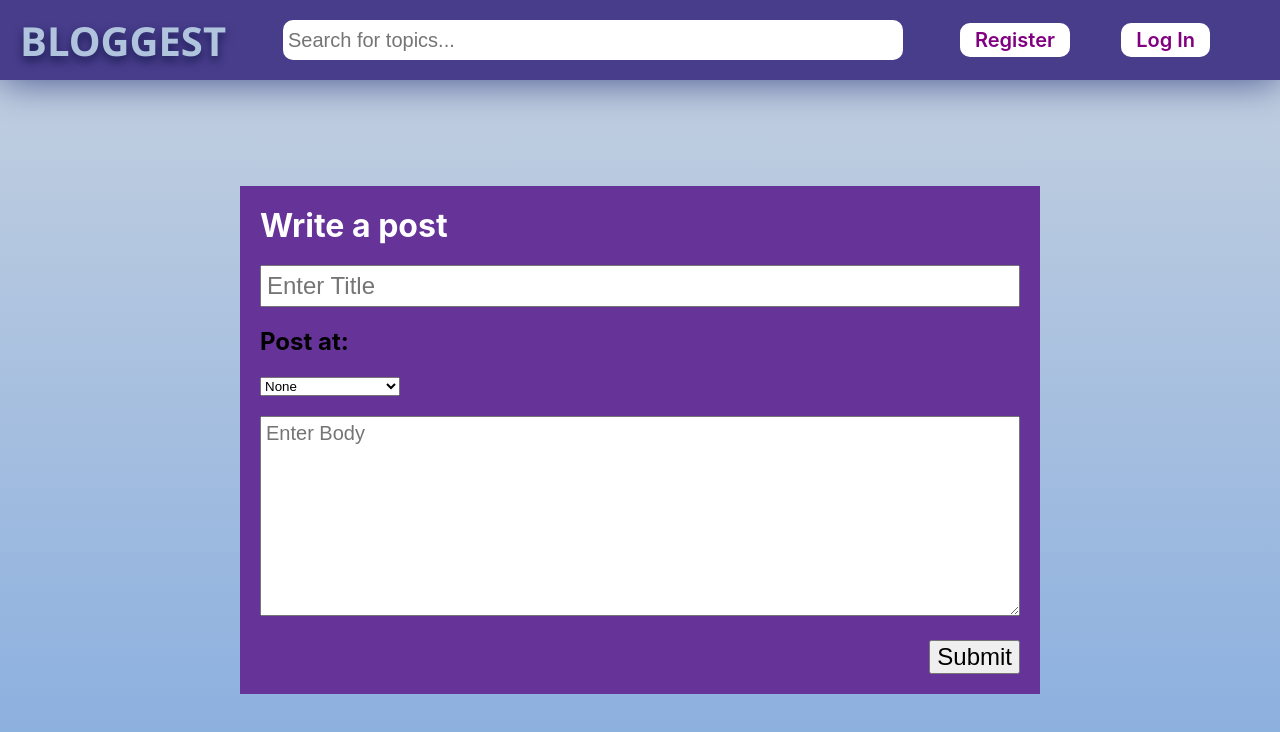
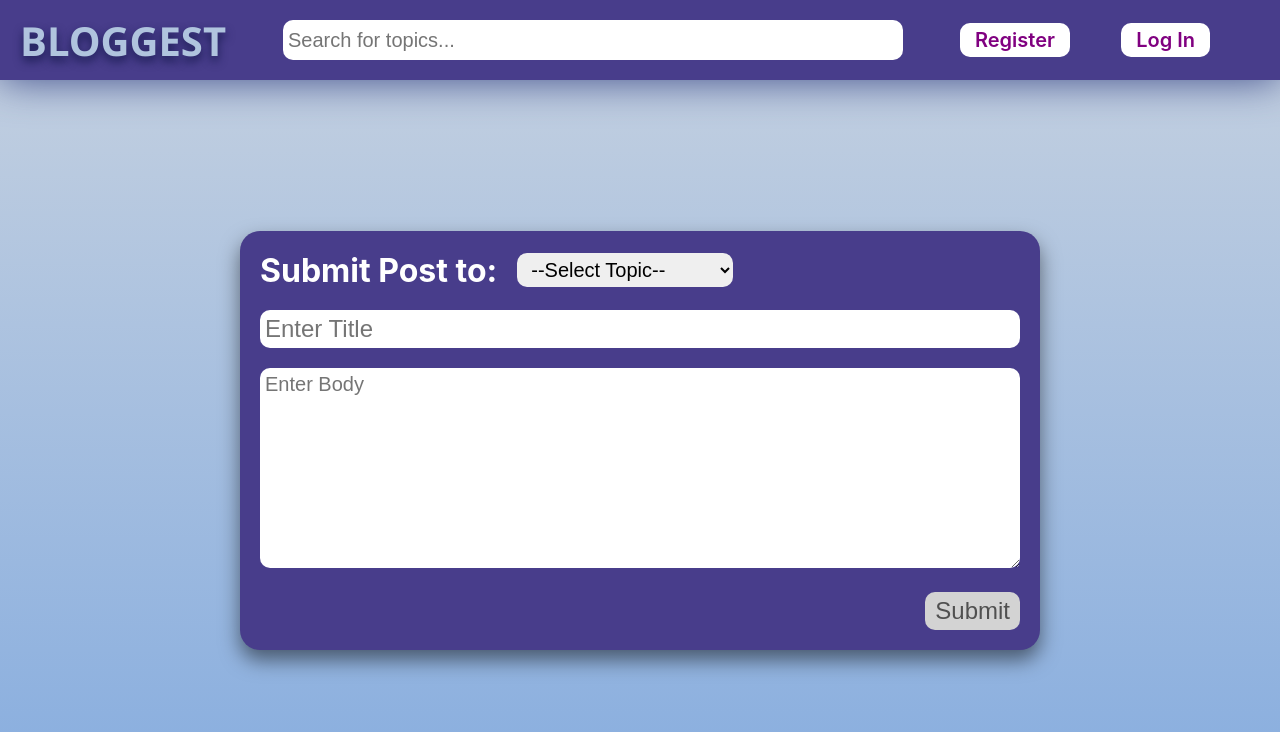
Before and after one commit to Omar-Walid-MD/React-Blog-App, a React (Create React App) app: page /write in a window 1280 px wide. Shown: the top 732 px of the page. Built offline with nearby package versions, Linux system fonts and the light colour scheme; data requests are answered from the project's data file.

Commit message:
Improved submit post form

```diff
--- a/src/LoginPage.css
+++ b/src/LoginPage.css
@@ -33,4 +33,23 @@
 .login-form-submit
 {
     font-size: 15pt;
+    font-weight: 500;
+    text-decoration: none;
+
+    outline: none;
+    border: none;
+
+    background-color: white;
+    color: purple;
+
+    padding: 5px 10px;
+    border-radius: 10px;
+    transition: all 0.2s ease-in-out;
+
+    cursor: pointer;
 }
+.login-form-submit:hover
+{
+    background-color: rgb(238, 233, 255);
+    transform: scale(1.1);
+}
--- a/src/MainPage.js
+++ b/src/MainPage.js
@@ -49,7 +49,7 @@ function MainPage({posts, topics, currentUser, setCurrentUser})
                 }
               </div>
               {
-                posts && GetPostsForTopic(topicId).length>0 ? sortPosts(GetPostsForTopic(topicId)).map((post)=>
+                currentUser && posts && GetPostsForTopic(topicId).length>0 ? sortPosts(GetPostsForTopic(topicId)).map((post)=>
                   <Post post={post} currentUser={currentUser} setCurrentUser={setCurrentUser} key={"post"+post.id} />
                 ) : <div className="blog-empty-label flex-center"><h1>No Posts Available</h1></div>
               }
--- a/src/WritePage.css
+++ b/src/WritePage.css
@@ -2,18 +2,36 @@
 {
     width: 800px;
 
-    background-color: rebeccapurple;
+    background-color: darkslateblue;
+
+    box-shadow: 0 10px 20px rgba(0, 0, 0, 0.5);
+
+    border-radius: 20px;
 
     padding: 20px;
 
     align-items: flex-start;
 }
+.post-write-post-to-form-row
+{
+    margin-bottom: 20px;
+}
 .post-write-form-label
 {
     color: white;
+    margin: 0;
+    margin-right: 20px;
+}
+.post-write-form-select-topic
+{
+    font-size: 15pt;
 
-    margin: 0;
-    margin-bottom: 20px;
+    padding: 5px 10px;
+
+    border-radius: 10px;
+
+    outline: none;
+    border: none;
 }
 .post-write-form-input-group
 {
@@ -26,9 +44,12 @@
     font-size: 18pt;
     width: 100%;
 
+    border-radius: 10px;
+
     padding: 5px;
 
     outline: none;
+    border: none;
 }
 
 .post-write-form-body-input
@@ -43,7 +64,10 @@
 
     margin: 20px 0;
 
+    border-radius: 10px;
+
     outline: none;
+    border: none;
 }
 
 .post-write-form-submit-container
@@ -53,6 +77,32 @@
 .post-write-form-submit
 {
     font-size: 18pt;
+    font-weight: 500;
+    text-decoration: none;
+
+    outline: none;
+    border: none;
 
     float: right;
+
+    background-color: white;
+    color: purple;
+
+    padding: 5px 10px;
+    border-radius: 10px;
+    transition: all 0.2s ease-in-out;
+
+    cursor: pointer;
 }
+.post-write-form-submit:hover
+{
+    background-color: rgb(238, 233, 255);
+    transform: scale(1.1);
+}
+.post-write-form-submit:disabled
+{
+    background-color: lightgray;
+    color: rgb(80, 80, 80);
+
+    pointer-events: none;
+}
--- a/src/WritePage.js
+++ b/src/WritePage.js
@@ -1,4 +1,4 @@
-import { useState } from "react";
+import { useRef, useState } from "react";
 import { useNavigate, Link } from 'react-router-dom';
 import Header from "./Header"
 import "./WritePage.css"
@@ -49,13 +49,32 @@ function WritePage({handlePostList, topics, currentUser, setCurrentUser})
                 handlePostList(prevList => [...prevList,postToAdd])
             })
 
-            navigate("/");
+            navigate("/post/"+postToAdd.id);
             return
         }
         else
         {
             console.log("Topic invalid")
         }
+
+    }
+
+    const WritePageForm = useRef();
+
+    function readyToSubmit()
+    {
+        let allInputs = null;
+        if(WritePageForm.current)
+        {
+            allInputs = WritePageForm.current.querySelectorAll(":required");
+            console.log([...allInputs].filter((formInput)=>formInput.value==='').length);
+            return [...allInputs].filter((formInput)=>formInput.value==='').length > 0;
+        }
+        else
+        {
+            return true;
+        }
+
 
     }
 
@@ -75,23 +94,25 @@ function WritePage({handlePostList, topics, currentUser, setCurrentUser})
         <Header topics={topics} currentUser={currentUser} setCurrentUser={setCurrentUser} />
             <div className="page-container flex-center">
                 <div className="main-column flex-column">
-                    <form className="post-write-form-container flex-column" onSubmit={submitPost}>
-                        <h1 className="post-write-form-label">Write a post</h1>
-                        <div className="post-write-form-input-group">
-                            <input className="post-write-form-title-input" type="text" name="title" placeholder="Enter Title" onChange={handlePost} />
-                            <h2>Post at:</h2>
-                            <select name="topic" onChange={handlePost}>
-                                <option value={""}>None</option>
+                    <form className="post-write-form-container flex-column" ref={WritePageForm} onSubmit={submitPost}>
+                        <div className="post-write-post-to-form-row flex-row">
+                            <h1 className="post-write-form-label">Submit Post to: </h1>
+                            <select className="post-write-form-select-topic" name="topic" onChange={handlePost} required>
+                                <option value={""}>--Select Topic--</option>
                                 {
                                     topics && topics.map((topic)=>
                                     <option value={topic.id} key={topic.id}>{topic.title}</option>
                                     )
                                 }
                             </select>
-                            <textarea className="post-write-form-body-input" name="body" onChange={handlePost} placeholder="Enter Body"></textarea>
+                        </div>
+                        <div className="post-write-form-input-group">
+                            <input className="post-write-form-title-input" type="text" name="title" placeholder="Enter Title" onChange={handlePost} required/>
+
+                            <textarea className="post-write-form-body-input" name="body" placeholder="Enter Body" onChange={handlePost} required></textarea>
                         </div>
                         <div className="post-write-form-submit-container">
-                            <input className="post-write-form-submit" type="submit" />
+                            <input className="post-write-form-submit" type="submit" disabled={readyToSubmit()} />
                         </div>
                     </form>
                 </div>
--- a/src/database/db.json
+++ b/src/database/db.json
@@ -87,6 +87,17 @@
       "user": "OmarWalid",
       "comments": [],
       "date": 1666471217943
+    },
+    {
+      "title": "I have just improved the submit post form",
+      "body": "I made the submit button only active when no input remains empty.",
+      "topic": "topic-9186347593",
+      "id": "post-4581794152",
+      "likes": 0,
+      "dislikes": 0,
+      "user": "OmarWalid",
+      "comments": [],
+      "date": 1666594508630
     }
   ],
   "comments": []
```
